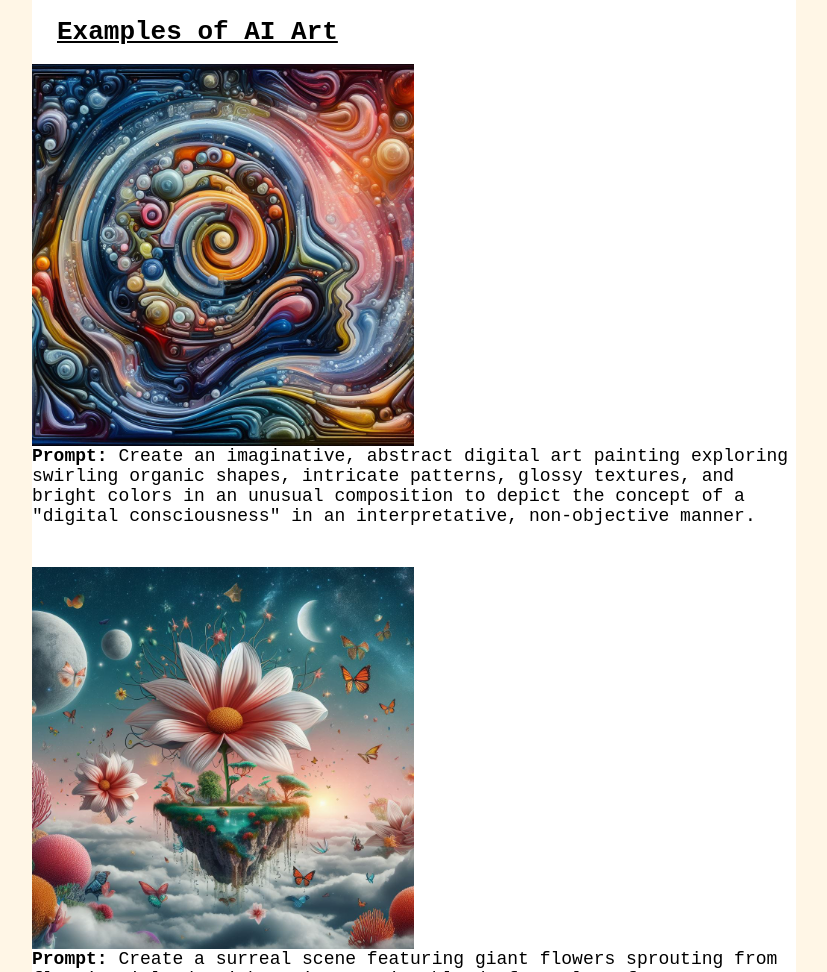
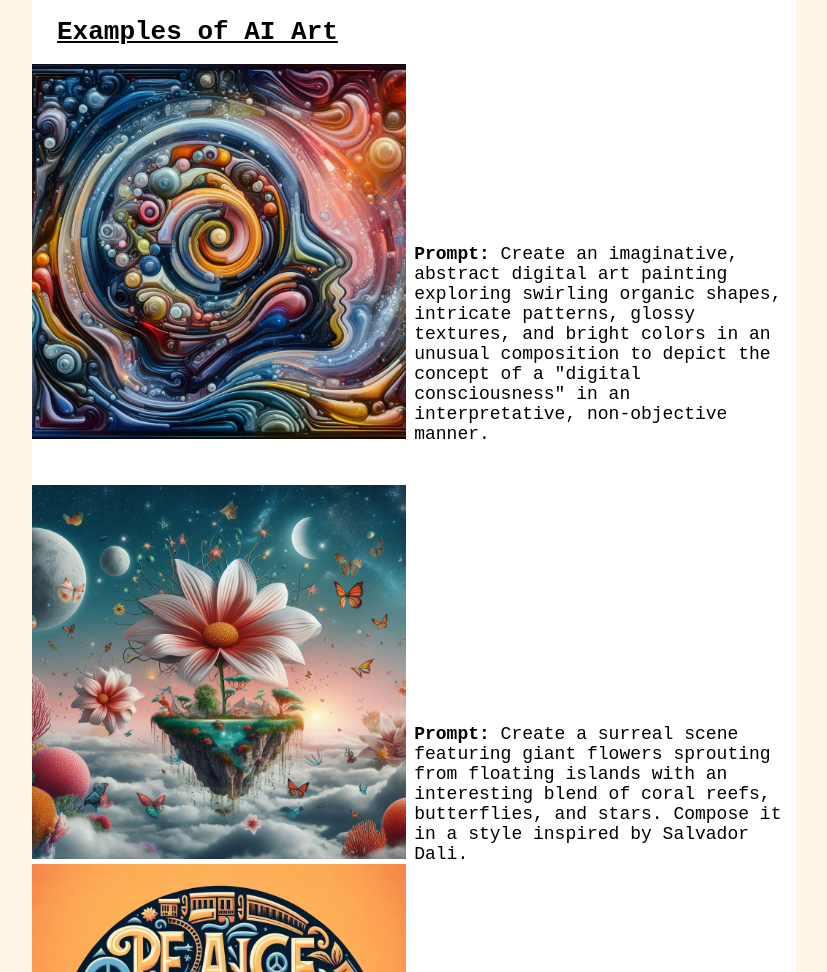
Before and after one commit to Goosy-Goose/WebDevProj_IssueSite, a plain HTML site: page index.html in a window 1280 px wide. Shown: the part 1638-2610 px from the top of the page, without its empty margins (226-1053 px from the left). Drawn offline with Linux system fonts and the light colour scheme.

Commit message:
Update style.css

```diff
--- a/style.css
+++ b/style.css
@@ -62,19 +62,25 @@
 .inline_labeled_images{
     /* background-color: tomato; */
     display: inline-block;
+    /* width: 49%; */
 }
 
 .labeled_image {
     display: grid;
     margin: auto;
+    width: 49%;
+    display: inline-block;
 }
 
 .image {
-    max-width: 50%;
-    max-height: 100vh;
+    width: 100%;
+    /* max-width: 50%;
+    max-height: 100vh; */
 }
 
 .label_text{
+    display: inline-block;
+    width: 49%;
     font-size: 18px;
 }
 
```
